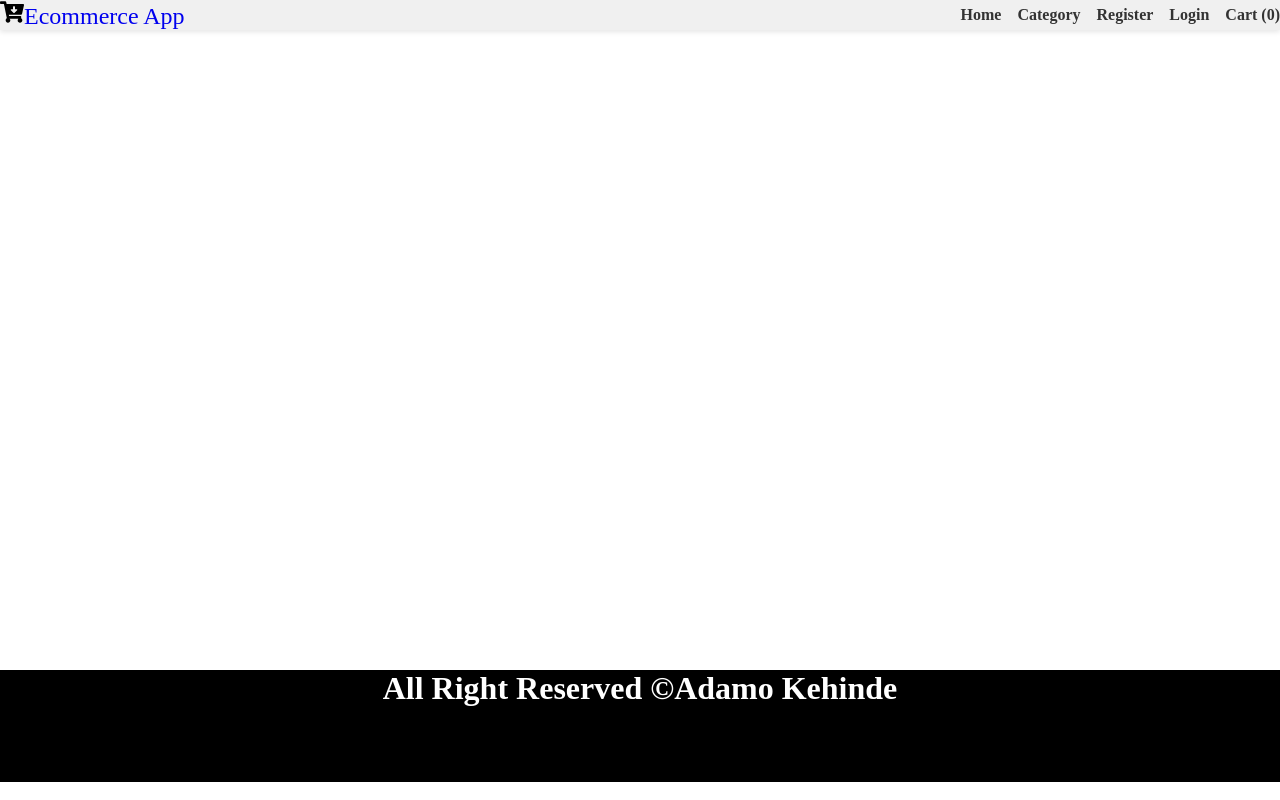
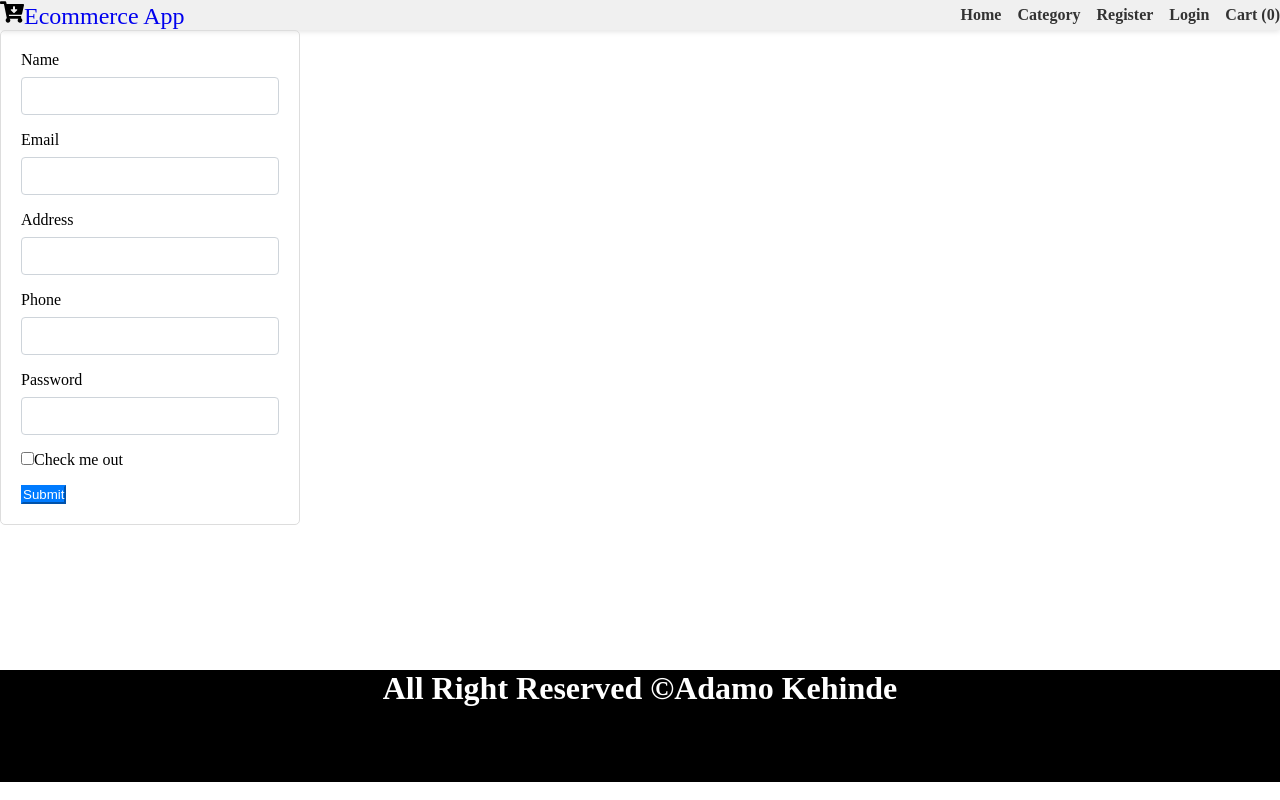
Before and after one commit to lambojac/MERN-ECOMMERCE-APP, a React (Create React App) app in the folder client/client/: page /register in a window 1280 px wide. Built offline with nearby package versions, Linux system fonts and the light colour scheme.

Commit message:
register

```diff
--- /dev/null
+++ b/client/client/src/pages/Auth/Register.css
@@ -0,0 +1,48 @@
+/* Register.css */
+
+.register {
+    display: flex;
+    justify-content: center;
+    align-items: center;
+    height: 100vh;
+  }
+
+  form {
+    width: 300px;
+    padding: 20px;
+    border: 1px solid #ddd; /* Add a border for better visibility */
+    border-radius: 5px; /* Add rounded corners */
+  }
+
+  .mb-3 {
+    margin-bottom: 1rem;
+  }
+
+  .form-label {
+    display: block;
+    margin-bottom: 0.5rem;
+  }
+
+  .form-control {
+    width: 100%;
+    padding: 0.375rem 0.75rem;
+    font-size: 1rem;
+    line-height: 1.5;
+    border: 1px solid #ced4da;
+    border-radius: 0.25rem;
+  }
+
+  .form-check {
+    margin-top: 1rem;
+  }
+
+  .btn-primary {
+    color: #fff;
+    background-color: #007bff;
+    border-color: #007bff;
+  }
+
+  .btn-primary:hover {
+    background-color: #0056b3;
+    border-color: #0056b3;
+  }
--- a/client/client/src/pages/Auth/Register.js
+++ b/client/client/src/pages/Auth/Register.js
@@ -1,11 +1,44 @@
 import React from 'react'
 import Layout from '../../components/Layout/Layout'
+import "./Register.css"
+import {useState} from "react"
 const Register = () => {
+    const[name,setName]=useState("")
+    const[email,setEmail]=useState("")
+    const[password,setPassword]=useState("")
+    const[address,setAddress]=useState("")
+    const[phone,setPhone]=useState("")
   return (
     <Layout title="ecommerce app">
-        <div className='register'>
-
-        </div>
+    <div classname="register">
+  <form>
+    <div className="mb-3">
+      <label htmlFor="exampleInputEmail1" className="form-label">Name</label>
+      <input type="email" className="form-control" id="exampleInputEmail1" aria-describedby="emailHelp" value={name} />
+    </div>
+    <div className="mb-3">
+      <label htmlFor="exampleInputEmail1" className="form-label">Email</label>
+      <input type="email" className="form-control" id="exampleInputEmail1" aria-describedby="emailHelp" value={email} />
+    </div>
+    <div className="mb-3">
+      <label htmlFor="exampleInputEmail1" className="form-label">Address</label>
+      <input type="email" className="form-control" id="exampleInputEmail1" aria-describedby="emailHelp"  value={address}/>
+    </div>
+    <div className="mb-3">
+      <label htmlFor="exampleInputEmail1" className="form-label">Phone</label>
+      <input type="email" className="form-control" id="exampleInputEmail1" aria-describedby="emailHelp" value={phone} />
+    </div>
+    <div className="mb-3">
+      <label htmlFor="exampleInputPassword1" className="form-label">Password</label>
+      <input type="password" className="form-control" id="exampleInputPassword1" value={password} />
+    </div>
+    <div className="mb-3 form-check">
+      <input type="checkbox" className="form-check-input" id="exampleCheck1" />
+      <label className="form-check-label" htmlFor="exampleCheck1">Check me out</label>
+    </div>
+    <button type="submit" className="btn btn-primary">Submit</button>
+  </form>
+</div>
     </Layout>
   )
 }
```
